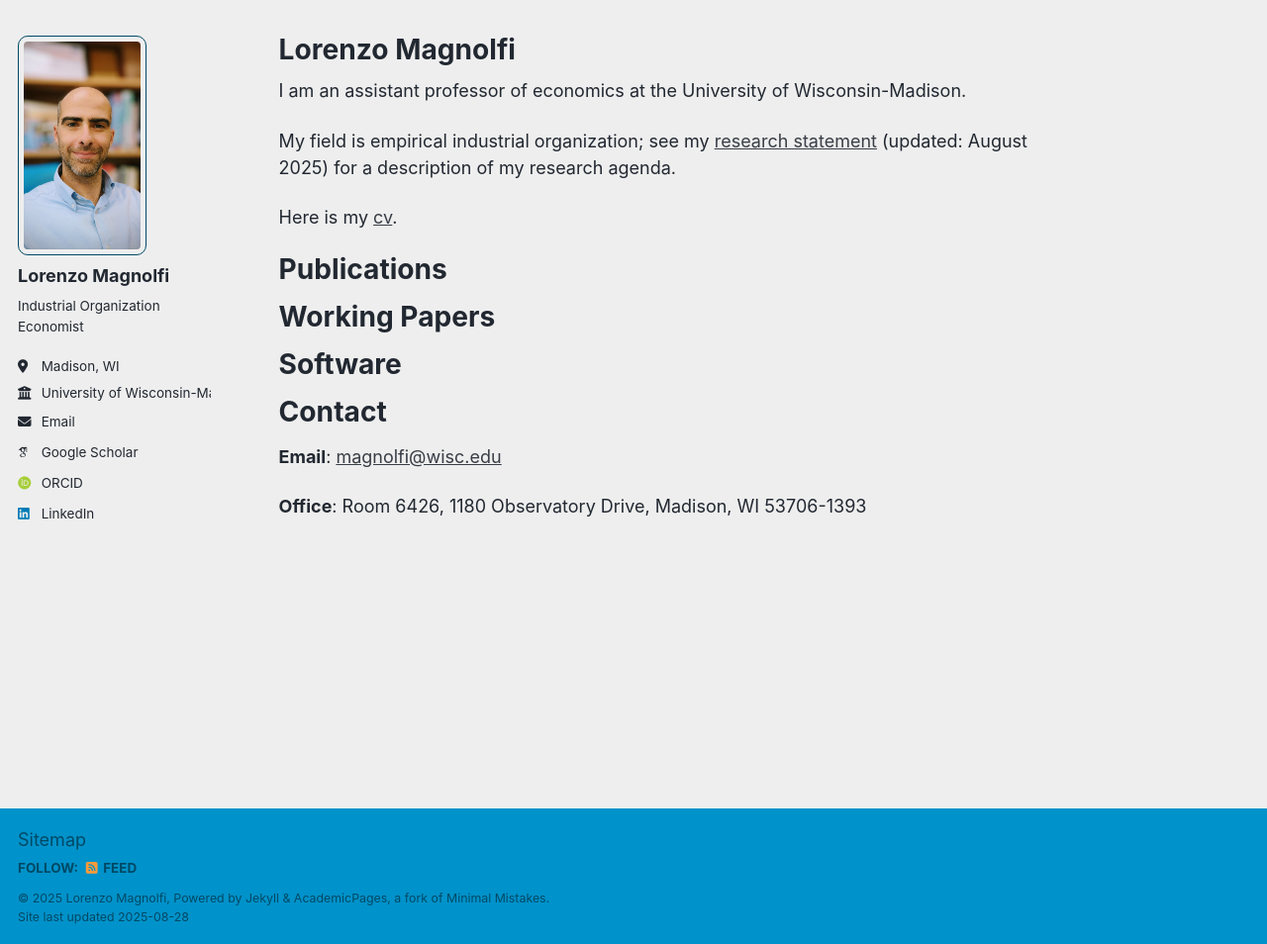
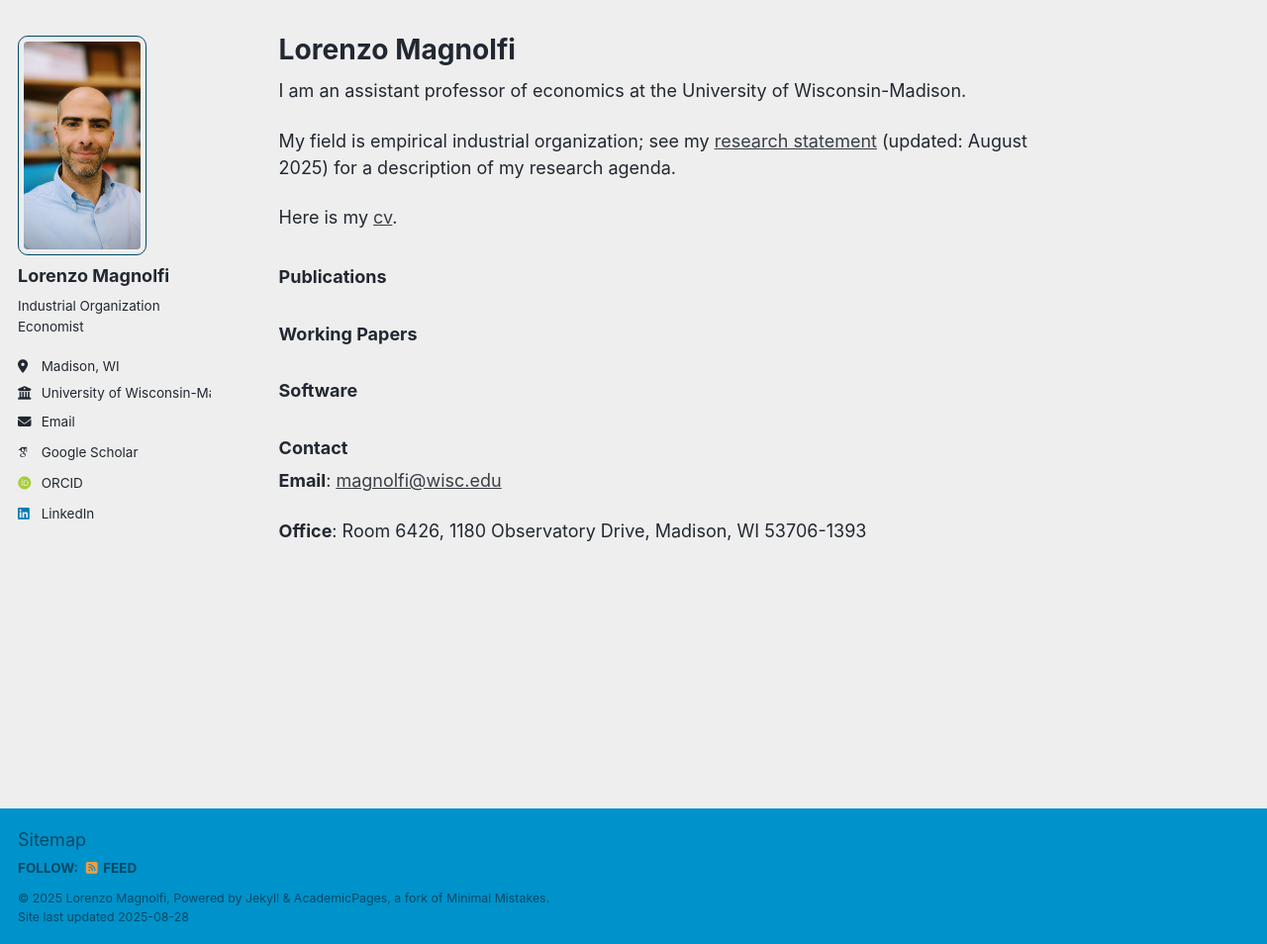
Before and after one commit to LorenzoMagnolfi/Lorenzomagnolfi.github.io, a Jekyll site: the page built from _pages/about.md, in a window 1280 px wide and 954 px high. Shown: the whole window at 99% size. Built offline with Jekyll 4.4.1, drawn with Linux system fonts in a browser that asks for light colours; some web fonts are replaced; a script that is not in the unit is left out.

```diff
--- a/_pages/about.md
+++ b/_pages/about.md
@@ -13,13 +13,13 @@ My field is empirical industrial organization; see my [research statement](files
 
 Here is my [cv](files\cv_2025.pdf).
 
-# Publications
+### Publications
 
-# Working Papers
+### Working Papers
 
-# Software
+### Software
 
-# Contact
+### Contact
 **Email**: [magnolfi@wisc.edu](mailto:magnolfi@wisc.edu)
 
 **Office**: Room 6426, 1180 Observatory Drive, Madison, WI 53706-1393
```
